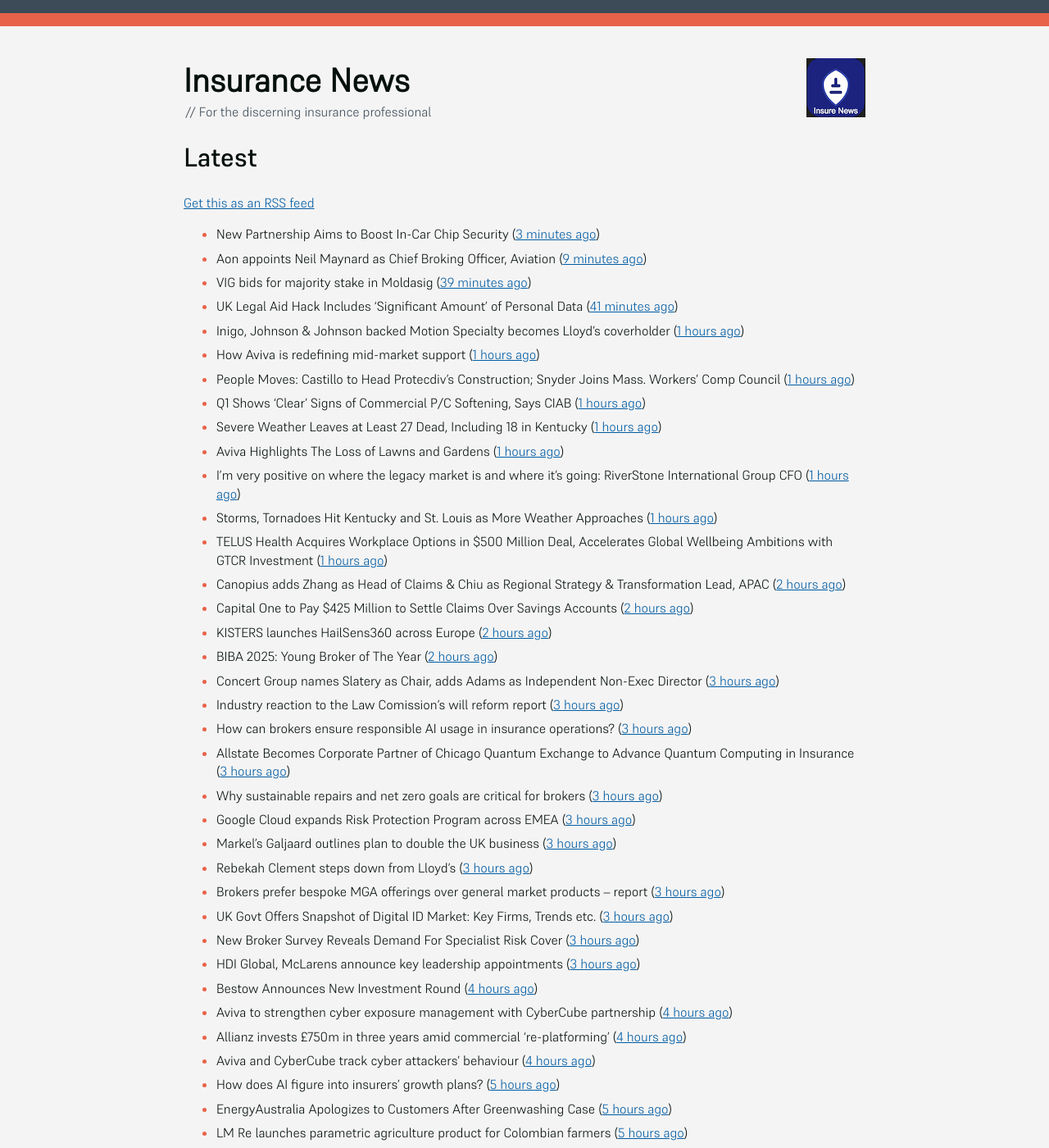
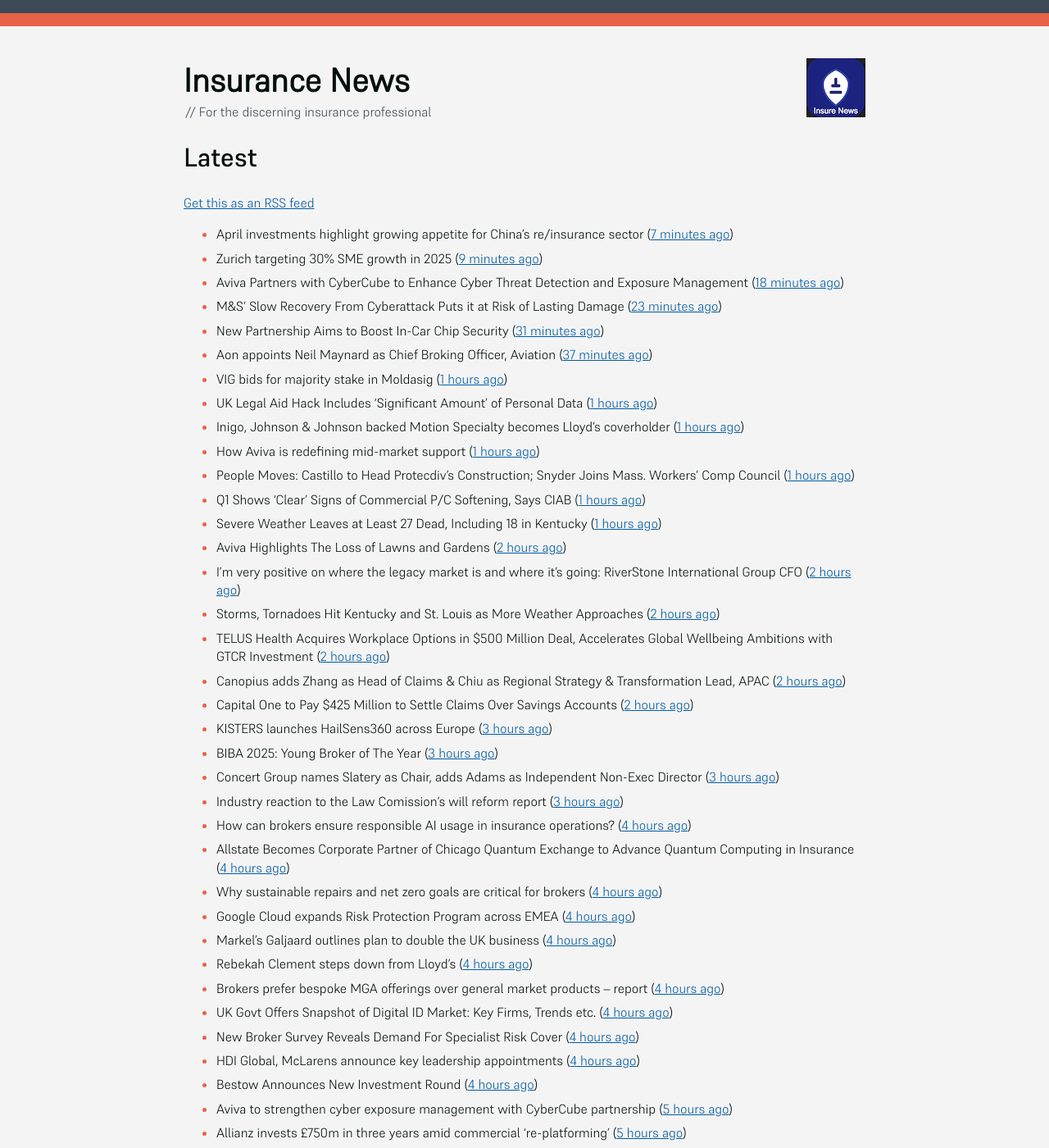
Before and after one commit to mat-0/feeds.thechels.uk, a Jekyll site: the page built from index.md, in a window 1280 px wide and 1400 px high. Shown: the whole window at 82% size. Built offline with Jekyll 4.4.1, drawn with Linux system fonts in a browser that asks for light colours; some of the changed text lies outside the part shown.

Commit message:
New Feed

```diff
--- a/index.md
+++ b/index.md
@@ -8,71 +8,73 @@ description: Latest Updates
 [Get this as an RSS feed](/feed.rss)
 
 <!-- news_marker starts -->
-- New Partnership Aims to Boost In-Car Chip Security ([3 minutes ago](https://insurance-edge.net/2025/05/19/new-partnership-aims-to-boost-in-car-chip-security/))
-- Aon appoints Neil Maynard as Chief Broking Officer, Aviation ([9 minutes ago](https://www.reinsurancene.ws/aon-appoints-neil-maynard-as-chief-broking-officer-aviation/))
-- VIG bids for majority stake in Moldasig ([39 minutes ago](https://www.reinsurancene.ws/vig-bids-for-majority-stake-in-moldasig/))
-- UK Legal Aid Hack Includes ‘Significant Amount’ of Personal Data ([41 minutes ago](https://www.insurancejournal.com/news/international/2025/05/19/824353.htm))
+- April investments highlight growing appetite for China’s re/insurance sector ([7 minutes ago](https://www.reinsurancene.ws/april-investments-highlight-growing-appetite-for-chinas-re-insurance-sector/))
+- Zurich targeting 30% SME growth in 2025 ([9 minutes ago](https://www.postonline.co.uk/news/7957779/zurich-targeting-30-sme-growth-in-2025))
+- Aviva Partners with CyberCube to Enhance Cyber Threat Detection and Exposure Management ([18 minutes ago](https://www.insurtechinsights.com/aviva-partners-with-cybercube-to-enhance-cyber-threat-detection-and-exposure-management/))
+- M&S’ Slow Recovery From Cyberattack Puts it at Risk of Lasting Damage ([23 minutes ago](https://www.insurancejournal.com/news/international/2025/05/19/824356.htm))
+- New Partnership Aims to Boost In-Car Chip Security ([31 minutes ago](https://insurance-edge.net/2025/05/19/new-partnership-aims-to-boost-in-car-chip-security/))
+- Aon appoints Neil Maynard as Chief Broking Officer, Aviation ([37 minutes ago](https://www.reinsurancene.ws/aon-appoints-neil-maynard-as-chief-broking-officer-aviation/))
+- VIG bids for majority stake in Moldasig ([1 hours ago](https://www.reinsurancene.ws/vig-bids-for-majority-stake-in-moldasig/))
+- UK Legal Aid Hack Includes ‘Significant Amount’ of Personal Data ([1 hours ago](https://www.insurancejournal.com/news/international/2025/05/19/824353.htm))
 - Inigo, Johnson & Johnson backed Motion Specialty becomes Lloyd’s coverholder ([1 hours ago](https://www.reinsurancene.ws/inigo-johnson-johnson-backed-motion-specialty-becomes-lloyds-coverholder/))
 - How Aviva is redefining mid-market support ([1 hours ago](https://www.insurancebusinessmag.com/uk/news/breaking-news/how-aviva-is-redefining-midmarket-support-535375.aspx))
 - People Moves: Castillo to Head Protecdiv’s Construction; Snyder Joins Mass. Workers’ Comp Council ([1 hours ago](https://www.insurancejournal.com/news/east/2025/05/19/823716.htm))
 - Q1 Shows ‘Clear’ Signs of Commercial P/C Softening, Says CIAB ([1 hours ago](https://www.insurancejournal.com/news/national/2025/05/19/824328.htm))
 - Severe Weather Leaves at Least 27 Dead, Including 18 in Kentucky ([1 hours ago](https://www.insurancejournal.com/news/southeast/2025/05/19/824341.htm))
-- Aviva Highlights The Loss of Lawns and Gardens ([1 hours ago](https://insurance-edge.net/2025/05/19/aviva-highlights-the-loss-of-lawns-and-gardens/))
-- I’m very positive on where the legacy market is and where it’s going: RiverStone International Group CFO ([1 hours ago](https://www.reinsurancene.ws/im-very-positive-on-where-the-legacy-market-is-and-where-its-going-riverstone-international-group-cfo/))
-- Storms, Tornadoes Hit Kentucky and St. Louis as More Weather Approaches ([1 hours ago](https://www.insurancejournal.com/news/southeast/2025/05/19/824329.htm))
-- TELUS Health Acquires Workplace Options in $500 Million Deal, Accelerates Global Wellbeing Ambitions with GTCR Investment ([1 hours ago](https://www.insurtechinsights.com/telus-health-acquires-workplace-options-in-500-million-deal-accelerates-global-wellbeing-ambitions-with-gtcr-investment/))
+- Aviva Highlights The Loss of Lawns and Gardens ([2 hours ago](https://insurance-edge.net/2025/05/19/aviva-highlights-the-loss-of-lawns-and-gardens/))
+- I’m very positive on where the legacy market is and where it’s going: RiverStone International Group CFO ([2 hours ago](https://www.reinsurancene.ws/im-very-positive-on-where-the-legacy-market-is-and-where-its-going-riverstone-international-group-cfo/))
+- Storms, Tornadoes Hit Kentucky and St. Louis as More Weather Approaches ([2 hours ago](https://www.insurancejournal.com/news/southeast/2025/05/19/824329.htm))
+- TELUS Health Acquires Workplace Options in $500 Million Deal, Accelerates Global Wellbeing Ambitions with GTCR Investment ([2 hours ago](https://www.insurtechinsights.com/telus-health-acquires-workplace-options-in-500-million-deal-accelerates-global-wellbeing-ambitions-with-gtcr-investment/))
 - Canopius adds Zhang as Head of Claims & Chiu as Regional Strategy & Transformation Lead, APAC ([2 hours ago](https://www.reinsurancene.ws/canopius-adds-zhang-as-head-of-claims-chiu-as-regional-strategy-transformation-lead-apac/))
 - Capital One to Pay $425 Million to Settle Claims Over Savings Accounts ([2 hours ago](https://www.insurancejournal.com/news/east/2025/05/19/824323.htm))
-- KISTERS launches HailSens360 across Europe ([2 hours ago](https://www.reinsurancene.ws/kisters-launches-hailsens360-across-europe/))
-- BIBA 2025: Young Broker of The Year ([2 hours ago](https://insurance-edge.net/2025/05/19/biba-2025-young-broker-of-the-year/))
+- KISTERS launches HailSens360 across Europe ([3 hours ago](https://www.reinsurancene.ws/kisters-launches-hailsens360-across-europe/))
+- BIBA 2025: Young Broker of The Year ([3 hours ago](https://insurance-edge.net/2025/05/19/biba-2025-young-broker-of-the-year/))
 - Concert Group names Slatery as Chair, adds Adams as Independent Non-Exec Director ([3 hours ago](https://www.reinsurancene.ws/concert-group-names-slatery-as-chair-adds-adams-as-independent-non-exec-director/))
 - Industry reaction to the Law Comission’s will reform report ([3 hours ago](https://ifamagazine.com/industry-reaction-to-the-law-comissions-will-reform-report/))
-- How can brokers ensure responsible AI usage in insurance operations? ([3 hours ago](https://www.insurancebusinessmag.com/uk/news/technology/how-can-brokers-ensure-responsible-ai-usage-in-insurance-operations-536137.aspx))
-- Allstate Becomes Corporate Partner of Chicago Quantum Exchange to Advance Quantum Computing in Insurance ([3 hours ago](https://www.insurtechinsights.com/allstate-becomes-corporate-partner-of-chicago-quantum-exchange-to-advance-quantum-computing-in-insurance/))
-- Why sustainable repairs and net zero goals are critical for brokers ([3 hours ago](https://www.insurancebusinessmag.com/uk/news/environmental/why-sustainable-repairs-and-net-zero-goals-are-critical-for-brokers-536136.aspx))
-- Google Cloud expands Risk Protection Program across EMEA ([3 hours ago](https://www.reinsurancene.ws/google-cloud-expands-risk-protection-program-across-emea/))
-- Markel’s Galjaard outlines plan to double the UK business ([3 hours ago](https://www.postonline.co.uk/news/7957775/markels-galjaard-outlines-plan-to-double-the-uk-business))
-- Rebekah Clement steps down from Lloyd's ([3 hours ago](https://www.insurancebusinessmag.com/uk/news/breaking-news/rebekah-clement-steps-down-from-lloyds-536135.aspx))
-- Brokers prefer bespoke MGA offerings over general market products – report ([3 hours ago](https://www.insurancebusinessmag.com/uk/news/breaking-news/brokers-prefer-bespoke-mga-offerings-over-general-market-products--report-536134.aspx))
-- UK Govt Offers Snapshot of Digital ID Market: Key Firms, Trends etc. ([3 hours ago](https://insurance-edge.net/2025/05/19/uk-govt-offers-snapshot-of-digital-id-market-key-firms-trends-etc/))
-- New Broker Survey Reveals Demand For Specialist Risk Cover ([3 hours ago](https://insurance-edge.net/2025/05/19/new-broker-survey-reveals-demand-for-specialist-risk-cover/))
-- HDI Global, McLarens announce key leadership appointments ([3 hours ago](https://www.insurancebusinessmag.com/uk/news/breaking-news/hdi-global-mclarens-announce-key-leadership-appointments-536132.aspx))
+- How can brokers ensure responsible AI usage in insurance operations? ([4 hours ago](https://www.insurancebusinessmag.com/uk/news/technology/how-can-brokers-ensure-responsible-ai-usage-in-insurance-operations-536137.aspx))
+- Allstate Becomes Corporate Partner of Chicago Quantum Exchange to Advance Quantum Computing in Insurance ([4 hours ago](https://www.insurtechinsights.com/allstate-becomes-corporate-partner-of-chicago-quantum-exchange-to-advance-quantum-computing-in-insurance/))
+- Why sustainable repairs and net zero goals are critical for brokers ([4 hours ago](https://www.insurancebusinessmag.com/uk/news/environmental/why-sustainable-repairs-and-net-zero-goals-are-critical-for-brokers-536136.aspx))
+- Google Cloud expands Risk Protection Program across EMEA ([4 hours ago](https://www.reinsurancene.ws/google-cloud-expands-risk-protection-program-across-emea/))
+- Markel’s Galjaard outlines plan to double the UK business ([4 hours ago](https://www.postonline.co.uk/news/7957775/markels-galjaard-outlines-plan-to-double-the-uk-business))
+- Rebekah Clement steps down from Lloyd's ([4 hours ago](https://www.insurancebusinessmag.com/uk/news/breaking-news/rebekah-clement-steps-down-from-lloyds-536135.aspx))
+- Brokers prefer bespoke MGA offerings over general market products – report ([4 hours ago](https://www.insurancebusinessmag.com/uk/news/breaking-news/brokers-prefer-bespoke-mga-offerings-over-general-market-products--report-536134.aspx))
+- UK Govt Offers Snapshot of Digital ID Market: Key Firms, Trends etc. ([4 hours ago](https://insurance-edge.net/2025/05/19/uk-govt-offers-snapshot-of-digital-id-market-key-firms-trends-etc/))
+- New Broker Survey Reveals Demand For Specialist Risk Cover ([4 hours ago](https://insurance-edge.net/2025/05/19/new-broker-survey-reveals-demand-for-specialist-risk-cover/))
+- HDI Global, McLarens announce key leadership appointments ([4 hours ago](https://www.insurancebusinessmag.com/uk/news/breaking-news/hdi-global-mclarens-announce-key-leadership-appointments-536132.aspx))
 - Bestow Announces New Investment Round ([4 hours ago](https://insurance-edge.net/2025/05/19/bestow-announces-new-investment-round/))
-- Aviva to strengthen cyber exposure management with CyberCube partnership ([4 hours ago](https://www.reinsurancene.ws/aviva-to-strengthen-cyber-exposure-management-with-cybercube-partnership/))
-- Allianz invests £750m in three years amid commercial ‘re-platforming’ ([4 hours ago](https://www.postonline.co.uk/news/7957771/allianz-invests-ps750m-in-three-years-amid-commercial-replatforming))
-- Aviva and CyberCube track cyber attackers’ behaviour ([4 hours ago](https://www.postonline.co.uk/news/7957778/aviva-and-cybercube-track-cyber-attackers-behaviour))
+- Aviva to strengthen cyber exposure management with CyberCube partnership ([5 hours ago](https://www.reinsurancene.ws/aviva-to-strengthen-cyber-exposure-management-with-cybercube-partnership/))
+- Allianz invests £750m in three years amid commercial ‘re-platforming’ ([5 hours ago](https://www.postonline.co.uk/news/7957771/allianz-invests-ps750m-in-three-years-amid-commercial-replatforming))
+- Aviva and CyberCube track cyber attackers’ behaviour ([5 hours ago](https://www.postonline.co.uk/news/7957778/aviva-and-cybercube-track-cyber-attackers-behaviour))
 - How does AI figure into insurers' growth plans? ([5 hours ago](https://www.dig-in.com/list/how-does-ai-figure-into-insurers-growth-plans))
 - EnergyAustralia Apologizes to Customers After Greenwashing Case ([5 hours ago](https://www.insurancejournal.com/news/international/2025/05/19/824194.htm))
-- LM Re launches parametric agriculture product for Colombian farmers ([5 hours ago](https://www.reinsurancene.ws/lm-re-launches-parametric-agriculture-product-for-colombian-farmers/))
-- Sedgwick’s Blunt says lack of future insurance CEOs is ‘our fault’ ([5 hours ago](https://www.postonline.co.uk/news/7957772/sedgwicks-blunt-says-lack-of-future-insurance-ceos-is-our-fault))
+- Sedgwick’s Blunt says lack of future insurance CEOs is ‘our fault’ ([6 hours ago](https://www.postonline.co.uk/news/7957772/sedgwicks-blunt-says-lack-of-future-insurance-ceos-is-our-fault))
 - UK’s Anglian Water Fined £1.4 Million Over Drinking Water Failures ([6 hours ago](https://www.insurancejournal.com/news/international/2025/05/19/824185.htm))
 - Insurance figures richer than The King revealed ([6 hours ago](https://www.postonline.co.uk/news/7957777/insurance-figures-richer-than-the-king-revealed))
-- Crypto High-Rollers Go Big on Bodyguards to Deter Kidnappers ([6 hours ago](https://www.insurancejournal.com/news/international/2025/05/19/824178.htm))
+- Crypto High-Rollers Go Big on Bodyguards to Deter Kidnappers ([7 hours ago](https://www.insurancejournal.com/news/international/2025/05/19/824178.htm))
 - Estonia Says Russia Detained Tanker in Baltic Sea ([7 hours ago](https://www.insurancejournal.com/news/international/2025/05/19/824175.htm))
 - TBIG's Deva Risk acquires David Vaughan & Co ([8 hours ago](https://www.insurancebusinessmag.com/uk/news/breaking-news/tbigs-deva-risk-acquires-david-vaughan-and-co-536120.aspx))
 - Rising gold prices – experts urge homeowners to check insurance ([8 hours ago](https://www.insurancebusinessmag.com/uk/news/property-insurance/rising-gold-prices--experts-urge-homeowners-to-check-insurance-536119.aspx))
 - Motor insurance premiums rise again amid personal injury guidelines ([8 hours ago](https://www.insurancebusinessmag.com/uk/news/auto-motor/motor-insurance-premiums-rise-again-amid-personal-injury-guidelines-536118.aspx))
 - West of England P&I Club sees combined ratio sink ([8 hours ago](https://www.insurancebusinessmag.com/uk/news/marine/west-of-england-pandi-club-sees-combined-ratio-sink-536117.aspx))
 - Captives to Remain Viable as Market Softens: RIMS Panel ([8 hours ago](https://www.insurancejournal.com/news/national/2025/05/19/823940.htm))
-- Texas Stock Exchange CEO Sees State Muscling In on NYC, Delaware ([8 hours ago](https://www.insurancejournal.com/news/southcentral/2025/05/19/824129.htm))
+- Texas Stock Exchange CEO Sees State Muscling In on NYC, Delaware ([9 hours ago](https://www.insurancejournal.com/news/southcentral/2025/05/19/824129.htm))
 - Sedgwick: Number of Recalled Products in US Rose 25% in First Quarter ([9 hours ago](https://www.insurancejournal.com/news/national/2025/05/19/824155.htm))
-- Complaints About Florida Insurers Have More Than Doubled in 5 Years, or Have They? ([9 hours ago](https://www.insurancejournal.com/news/southeast/2025/05/19/824138.htm))
-- Maine Lawmakers Thwart Move to Allow Mennonites to Self-Insure ([9 hours ago](https://www.insurancejournal.com/news/east/2025/05/19/824161.htm))
-- Washington Roofing Company Fined $300K After Worker Falls From Roof ([9 hours ago](https://www.insurancejournal.com/news/west/2025/05/19/823964.htm))
-- Judge Scraps LA Sparks Player’s WNBA Suit; Can Pursue Claim Against Las Vegas Aces ([9 hours ago](https://www.insurancejournal.com/news/west/2025/05/19/824106.htm))
-- Diary of an Insurer: Gallagher’s Ayshea King ([9 hours ago](https://www.postonline.co.uk/broker/7957466/diary-of-an-insurer-gallaghers-ayshea-king))
-- Claims service improves but regional delivery varies ([9 hours ago](https://www.postonline.co.uk/claims/7957673/claims-service-improves-but-regional-delivery-varies))
-- Pairing Parametric and Standard Insurance Will Become More Common: East Carolina University Students ([14 hours ago](https://www.insurancejournal.com/magazines/mag-features/2025/05/19/823760.htm))
-- Distracted Drivers Are Overconfident; 20% Still Texting While Driving ([14 hours ago](https://www.insurancejournal.com/magazines/mag-features/2025/05/19/823759.htm))
-- Trouble Brewing? 6 New Risks for Winery and Brewery Clients ([14 hours ago](https://www.insurancejournal.com/magazines/mag-features/2025/05/19/823758.htm))
-- Business Moves ([14 hours ago](https://www.insurancejournal.com/magazines/mag-business-moves/2025/05/19/823757.htm))
-- Perpetuation Planning – Part Two ([14 hours ago](https://www.insurancejournal.com/magazines/mag-features/2025/05/19/823756.htm))
-- Diversification, Risk Modeling Top of Mind for Carriers as Cyber Liability Market Softens ([14 hours ago](https://www.insurancejournal.com/magazines/mag-features/2025/05/19/823755.htm))
-- New York High Court Unleashes Expanded Liability for Pet Owners ([14 hours ago](https://www.insurancejournal.com/magazines/mag-features/2025/05/19/823754.htm))
-- Lights, Camera, Action: New Risks Emerge as Hollywood Goes Virtual, Hunts Tax Credits ([14 hours ago](https://www.insurancejournal.com/magazines/mag-features/2025/05/19/823753.htm))
-- How IoT complements Plymouth Rock's coverage strategy ([18 hours ago](https://www.dig-in.com/news/plymouth-rock-uses-iot-technology-to-manage-risks))
-- Independent agents need data support to use agentic AI ([19 hours ago](https://www.dig-in.com/news/independent-agents-need-data-support-to-use-agentic-ai))
-- Basel Committee resists US pressure to downplay climate risk ([2 days ago](https://www.dig-in.com/articles/basel-committee-resists-us-pressure-to-downplay-climate-risk))
+- Complaints About Florida Insurers Have More Than Doubled in 5 Years, or Have They? ([10 hours ago](https://www.insurancejournal.com/news/southeast/2025/05/19/824138.htm))
+- Maine Lawmakers Thwart Move to Allow Mennonites to Self-Insure ([10 hours ago](https://www.insurancejournal.com/news/east/2025/05/19/824161.htm))
+- Washington Roofing Company Fined $300K After Worker Falls From Roof ([10 hours ago](https://www.insurancejournal.com/news/west/2025/05/19/823964.htm))
+- Judge Scraps LA Sparks Player’s WNBA Suit; Can Pursue Claim Against Las Vegas Aces ([10 hours ago](https://www.insurancejournal.com/news/west/2025/05/19/824106.htm))
+- Diary of an Insurer: Gallagher’s Ayshea King ([10 hours ago](https://www.postonline.co.uk/broker/7957466/diary-of-an-insurer-gallaghers-ayshea-king))
+- Claims service improves but regional delivery varies ([10 hours ago](https://www.postonline.co.uk/claims/7957673/claims-service-improves-but-regional-delivery-varies))
+- Pairing Parametric and Standard Insurance Will Become More Common: East Carolina University Students ([15 hours ago](https://www.insurancejournal.com/magazines/mag-features/2025/05/19/823760.htm))
+- Distracted Drivers Are Overconfident; 20% Still Texting While Driving ([15 hours ago](https://www.insurancejournal.com/magazines/mag-features/2025/05/19/823759.htm))
+- Trouble Brewing? 6 New Risks for Winery and Brewery Clients ([15 hours ago](https://www.insurancejournal.com/magazines/mag-features/2025/05/19/823758.htm))
+- Business Moves ([15 hours ago](https://www.insurancejournal.com/magazines/mag-business-moves/2025/05/19/823757.htm))
+- Perpetuation Planning – Part Two ([15 hours ago](https://www.insurancejournal.com/magazines/mag-features/2025/05/19/823756.htm))
+- Diversification, Risk Modeling Top of Mind for Carriers as Cyber Liability Market Softens ([15 hours ago](https://www.insurancejournal.com/magazines/mag-features/2025/05/19/823755.htm))
+- New York High Court Unleashes Expanded Liability for Pet Owners ([15 hours ago](https://www.insurancejournal.com/magazines/mag-features/2025/05/19/823754.htm))
+- How IoT complements Plymouth Rock's coverage strategy ([19 hours ago](https://www.dig-in.com/news/plymouth-rock-uses-iot-technology-to-manage-risks))
+- Independent agents need data support to use agentic AI ([20 hours ago](https://www.dig-in.com/news/independent-agents-need-data-support-to-use-agentic-ai))
+- Basel Committee resists US pressure to downplay climate risk ([3 days ago](https://www.dig-in.com/articles/basel-committee-resists-us-pressure-to-downplay-climate-risk))
 - Cable Insurance Teams Up with TruckerCloud to Enhance Telematics Capabilities ([3 days ago](https://www.insurtechinsights.com/cable-insurance-teams-up-with-truckercloud-to-enhance-telematics-capabilities/))
 - McLarens aims for net zero by 2050 ([3 days ago](https://www.postonline.co.uk/news/7957770/mclarens-aims-for-net-zero-by-2050))
 - AI will have a greater role to play in claims despite initial hesitancy ([3 days ago](https://www.postonline.co.uk/broker/7957769/ai-will-have-a-greater-role-to-play-in-claims-despite-initial-hesitancy))
@@ -119,8 +121,6 @@ description: Latest Updates
 - Rosemount Financial Solutions (IFA) announces 4C Platform partnership to support private medical insurance advice ([5 days ago](https://ifamagazine.com/rosemount-financial-solutions-ifa-announces-4c-platform-partnership-to-support-private-medical-insurance-advice/))
 - FCA handed 170,000-strong petition to fix insurance failings ([5 days ago](https://www.postonline.co.uk/regulation/7957747/fca-handed-170000-strong-petition-to-fix-insurance-failings))
 - Extinction Rebellion returns to Biba for third consecutive protest ([5 days ago](https://www.postonline.co.uk/news/7957741/extinction-rebellion-returns-to-biba-for-third-consecutive-protest))
-- AI Startup MarvelX Raises $6 Million to Revolutionize Insurance Back-Office Operations ([5 days ago](https://www.insurtechinsights.com/ai-startup-marvelx-raises-6-million-to-revolutionize-insurance-back-office-operations/))
-- Biba launches ‘Ben the Broker’ advert campaign ([5 days ago](https://www.postonline.co.uk/broker/7957742/biba-launches-ben-the-broker-advert-campaign))
 - Seventy-two per cent of new absentees under group income protection policies returned to work during 2024 ([6 days ago](https://ifamagazine.com/seventy-two-per-cent-of-new-absentees-under-group-income-protection-policies-returned-to-work-during-2024/))
 - OneFamily celebrates fifty years of inspiring better futures ([7 days ago](https://ifamagazine.com/onefamily-celebrates-fifty-years-of-inspiring-better-futures/))
 - Vitality research reveals gaps in employee awareness of sick leave policies and the role insurers play ([7 days ago](https://ifamagazine.com/vitality-research-reveals-gaps-in-employee-awareness-of-sick-leave-policies-and-the-role-insurers-play/))
```
